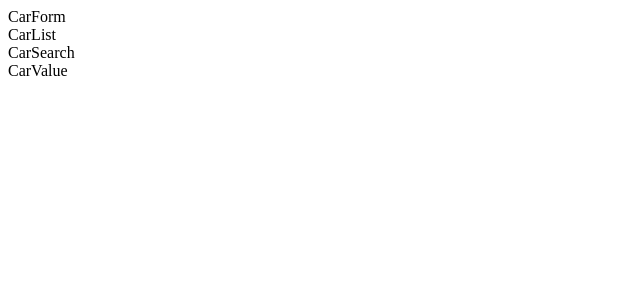
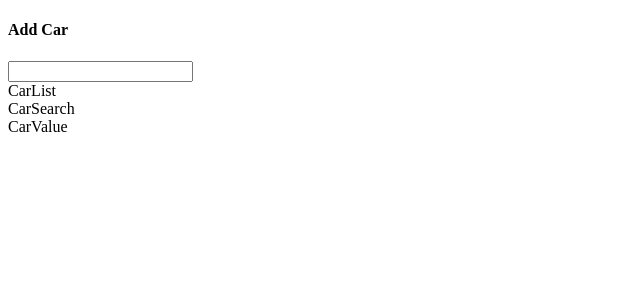
Before and after one commit to AhmedFakharABbas/cars, a React (Create React App) app in the folder car-app/: page / in a window 1280 px wide. Shown: the top 300 px of the page, without its empty margins (0-640 px from the left). Built offline with nearby package versions, Linux system fonts and the light colour scheme.

Commit message:
worked on car form

```diff
--- a/car-app/src/components/CarForm.js
+++ b/car-app/src/components/CarForm.js
@@ -1,4 +1,22 @@
-  function CarForm(){
-    return <div>CarForm</div>
+function CarForm() {
+   const  handleNameChange=(event)=>{
+
+    };
+  return (
+    <div className="car-form panel">
+      <h4 className="subtitle is-3">Add Car</h4>
+      <form>
+        <div className="field-group">
+          <div className="field">
+            <label className="label"></label>
+            <input
+            value={name}
+            onChange={handleNameChange}
+            className="input is-expanded"/>
+          </div>
+        </div>
+      </form>
+    </div>
+  );
 }
 export default CarForm;
```
